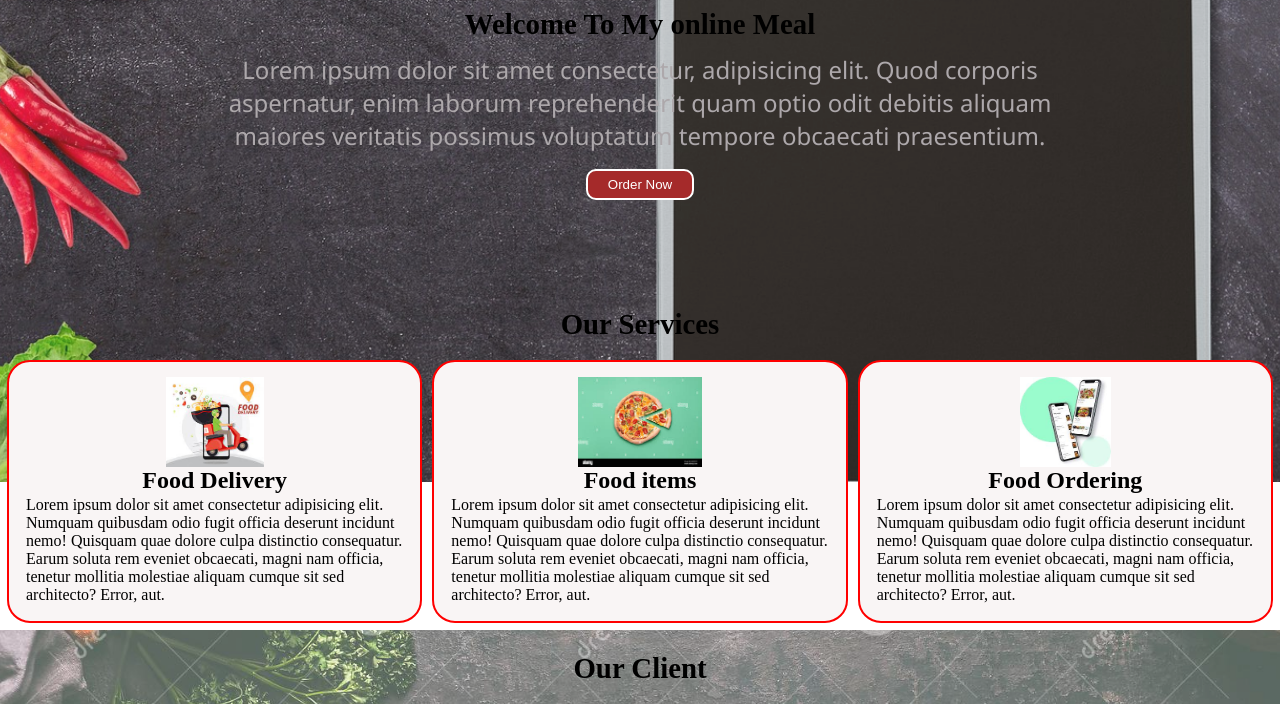
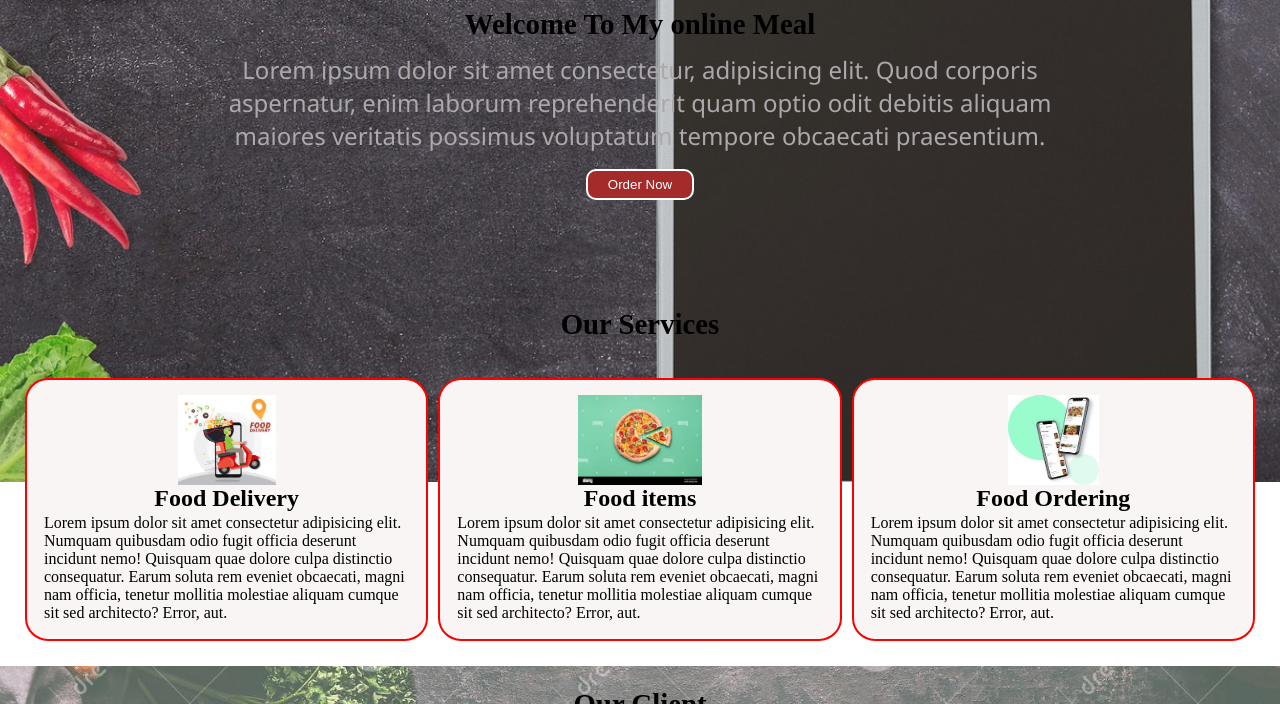
Before and after one commit to InzamamulHaque09/onlinemeal2, a plain HTML site: page index.html in a window 1280 px wide. Shown: the part 82-786 px from the top of the page. Drawn offline with Linux system fonts and the light colour scheme.

Commit message:
Update Style.css

```diff
--- a/Style.css
+++ b/Style.css
@@ -104,7 +104,7 @@
 }
 /* Services Section */
 #services{
-    margin: 2px;
+    margin: 20px;
     display: flex;
 }
 #services .box{
```
